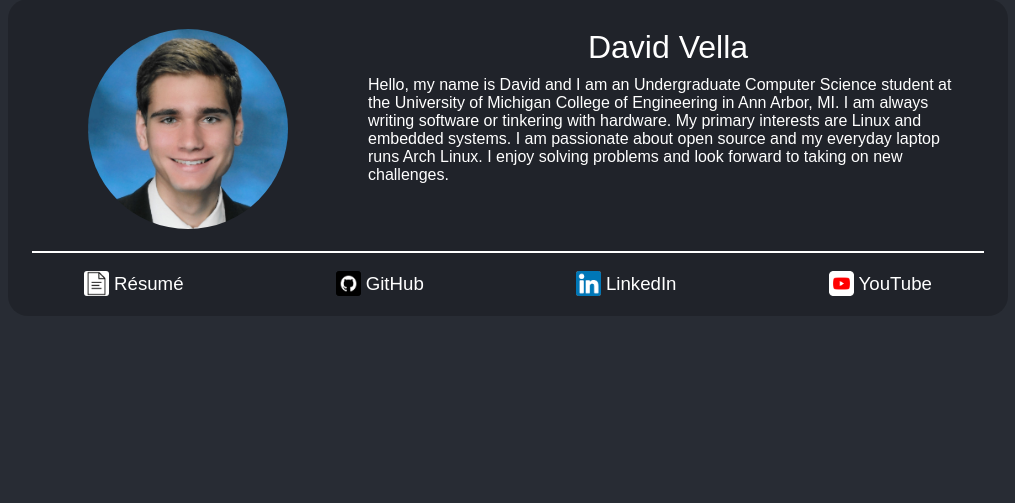
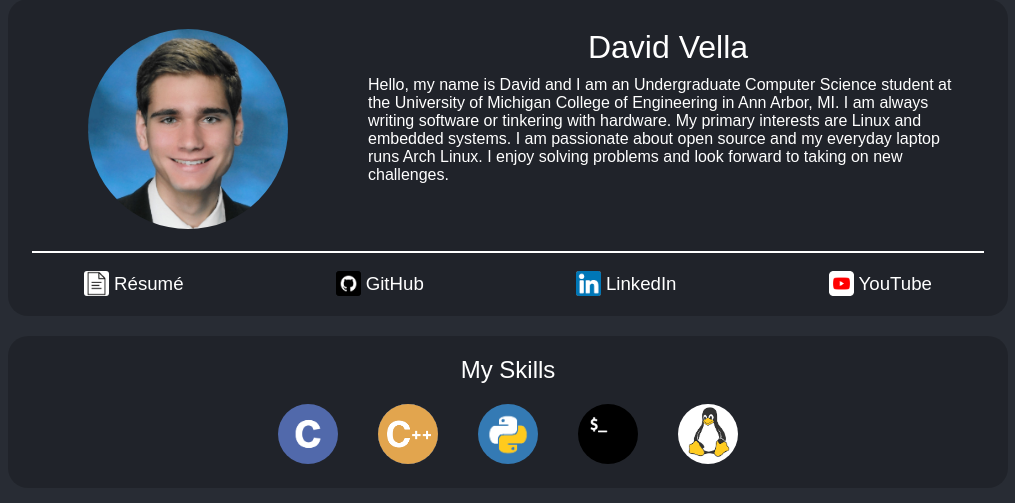
Before and after one commit to David-Vella/website, a Flask app: page / in a window 1280 px wide. Shown: the part 21-524 px from the top of the page, without its empty margins (132-1147 px from the left). Run offline with Flask 2, Linux system fonts and the light colour scheme; parts of the project's set-up code (start-up, migrations or seed data) failed here and were passed over.

Commit message:
Added skills section

```diff
--- a/app/static/home.css
+++ b/app/static/home.css
@@ -119,3 +119,64 @@ div.contact a div {
         margin-left: auto;
     }
 }
+
+div.interests {
+    padding: 20px;
+}
+
+div.interests-title {
+    font-size: 18pt;
+    text-align: center;
+    padding-bottom: 20px;
+}
+
+div.interest-items {
+    display: flex;
+    justify-content: center;
+}
+
+div.interest-item {
+    width: 100%;
+    max-width: 100px;
+    position: relative;
+    text-align: center;
+}
+
+img.interest-item {
+    width: 60px;
+    height: 60px;
+    border-radius: 50%;
+}
+
+div.interest-item span.interest-text {
+    visibility: hidden;
+    position: absolute;
+    width: 100px;
+    background-color: black;
+    color: white;
+    text-align: center;
+    padding: 5px 0;
+    border-radius: 6px;
+
+    display: inline-block;
+    z-index: 1;
+
+    bottom: 120%;
+    left: 50%;
+    margin-left: -50px;
+}
+
+div.interest-item span.interest-text::after {
+    content: "";
+    position: absolute;
+    top: 100%;
+    left: 50%;
+    margin-left: -5px;
+    border-width: 5px;
+    border-style: solid;
+    border-color: black transparent transparent transparent;
+}
+
+div.interest-item:hover span.interest-text {
+    visibility: visible;
+}
--- a/app/templates/home.html
+++ b/app/templates/home.html
@@ -46,10 +46,33 @@
                 <div>YouTube</div>
             </a>
         </div>
-        <!-- <hr>
+    </div>
+    <div class="box">
         <div class="interests">
-            interests
-        </div> -->
+            <div class="interests-title">My Skills</div>
+            <div class="interest-items">
+                <div class="interest-item">
+                    <img class="interest-item" src="{{ url_for('static', filename='icon-c.png') }}">
+                    <span class="interest-text">C</span>
+                </div>
+                <div class="interest-item">
+                    <img class="interest-item" src="{{ url_for('static', filename='icon-cpp.png') }}">
+                    <span class="interest-text">C++</span>
+                </div>
+                <div class="interest-item">
+                    <img class="interest-item" src="{{ url_for('static', filename='icon-python.png') }}">
+                    <span class="interest-text">Python</span>
+                </div>
+                <div class="interest-item">
+                    <img class="interest-item" src="{{ url_for('static', filename='icon-shell.png') }}">
+                    <span class="interest-text">Shell</span>
+                </div>
+                <div class="interest-item">
+                    <img class="interest-item" src="{{ url_for('static', filename='icon-linux.png') }}">
+                    <span class="interest-text">Linux</span>
+                </div>
+            </div>
+        </div>
     </div>
 </body>
 </html>
```
Also changed, not shown: app/static/icon-c.png (added), app/static/icon-cpp.png (added), app/static/icon-linux.png (added), app/static/icon-python.png (added), app/static/icon-shell.png (added).
